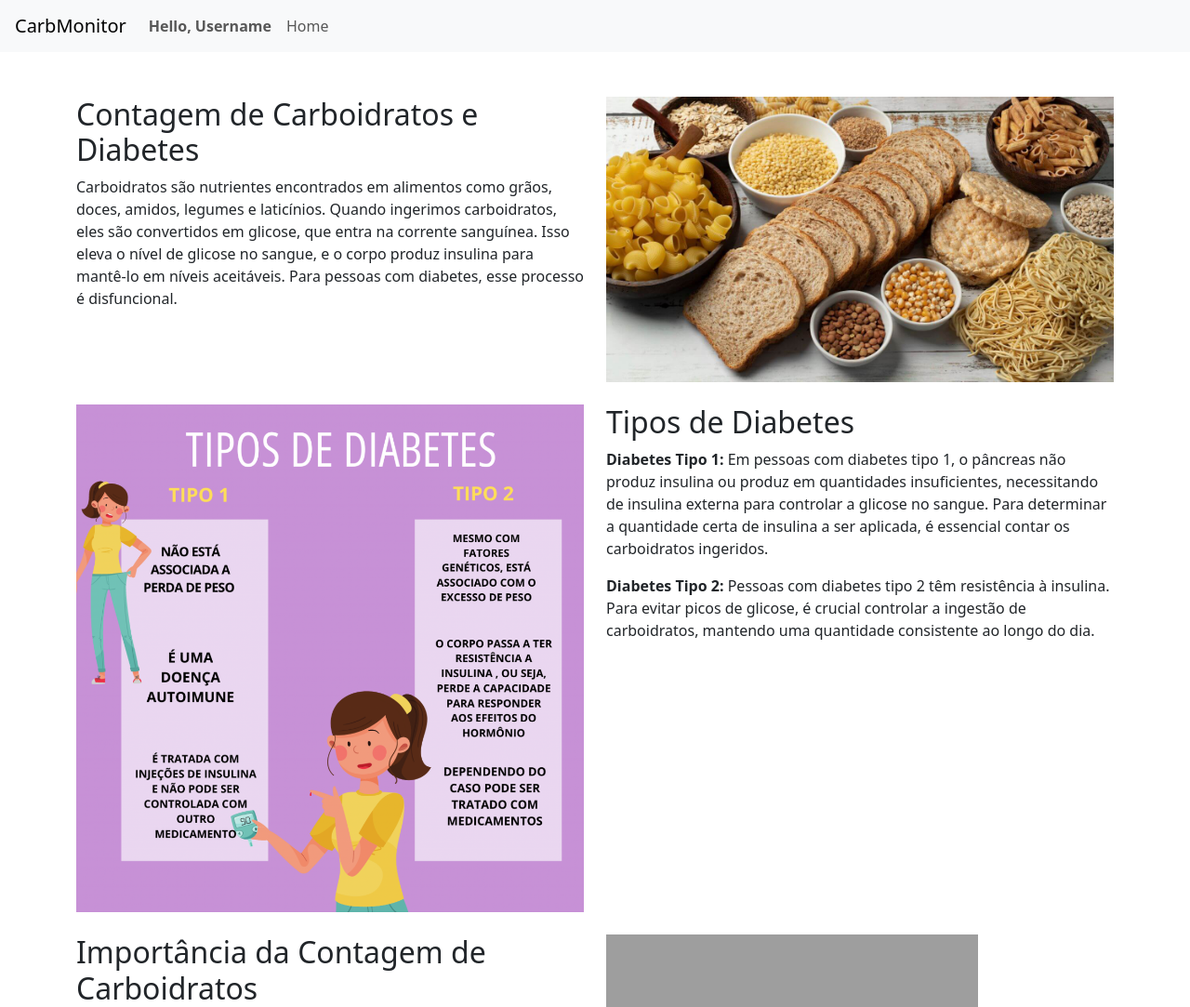
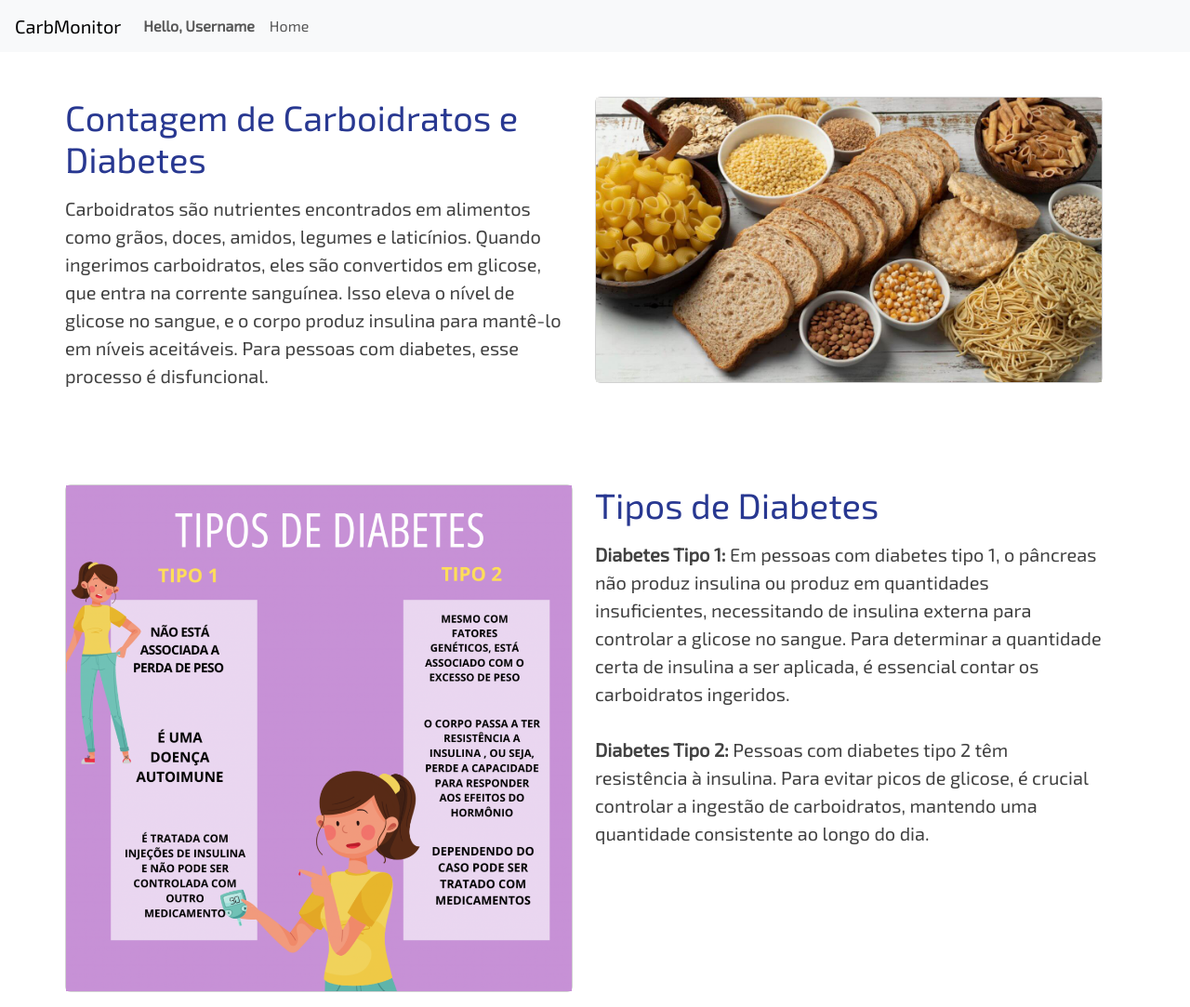
Before and after one commit to JadirXavier/CarbMonitor, a Django app: page / in a window 1280 px wide. Shown: the top 1083 px of the page at 93% size. Run offline with Django 5.2, Linux system fonts and the light colour scheme; grey boxes are pictures that could not be loaded.

Commit message:
Changed index layout and CSS

```diff
--- /dev/null
+++ b/djangoapp/carbmonitor/static/carbmonitor/styles.css
@@ -0,0 +1,30 @@
+body {
+    font-family: "Exo 2", sans-serif;
+    font-optical-sizing: auto;
+    font-weight: 400;
+    font-style: normal;
+}
+
+p{
+    font-size: 20px;
+    line-height: 30px;
+    color: #414141;
+    margin-bottom: 30px;
+}
+
+h1,h2,h3,h4,h5{
+    font-size: 38px;
+    line-height: 45px;
+    color: #283891;
+    margin-bottom: 15px;
+}
+
+.card.all_img_hover {
+    transform: scale(1.0);
+    transition: transform 0.3s ease;
+}
+
+.card.all_img_hover:hover {
+    transform: scale(1.05);
+    transition: transform 0.3s ease;
+}
--- a/djangoapp/carbmonitor/templates/carbmonitor/index.html
+++ b/djangoapp/carbmonitor/templates/carbmonitor/index.html
@@ -5,46 +5,58 @@
 {% block body %}
 {% load static %}
     <div class="container mt-5">
+        <div class="row gx-5 align-items-center">
             <!-- Seção 1: Introdução -->
             <div class="row mb-4">
-            <div class="col-md-6">
+                <div class="col-sm-4 col-md-6 col-lg-6 mb-5">
                     <h2>Contagem de Carboidratos e Diabetes</h2>
                     <p>Carboidratos são nutrientes encontrados em alimentos como grãos, doces, amidos, legumes e laticínios. Quando ingerimos carboidratos, eles são convertidos em glicose, que entra na corrente sanguínea. Isso eleva o nível de glicose no sangue, e o corpo produz insulina para mantê-lo em níveis aceitáveis. Para pessoas com diabetes, esse processo é disfuncional.</p>
                 </div>
-            <div class="col-md-6">
-                <link href="{% static 'carbmonitor/styles.css' %}" rel="stylesheet">
+                <div class="col-sm-4 col-md-6 col-lg-6 mb-5">
+                    <div class="card all_img_hover">
                         <img src="{% static 'carbmonitor/images/alimentos_ricos_em_carboidratos.jpg' %}" class="img-fluid" alt="Alimentos ricos em carboidratos">
+                    </div>
                 </div>
             </div>
             <!-- Seção 2: Diabetes Tipo 1 e Tipo 2 -->
             <div class="row mb-4">
-            <div class="col-md-6">
+                <div class="col-sm-4 col-md-6 col-lg-6 mb-5">
+                    <div class="card all_img_hover">
                         <img src="{% static 'carbmonitor/images/tipos_de_diabetes.jpg' %}" class="img-fluid" alt="Tipos de diabetes">
                     </div>
-            <div class="col-md-6">
+                </div>
+                <div class="col-sm-4 col-md-6 col-lg-6 mb-5">
                     <h2>Tipos de Diabetes</h2>
                     <p><strong>Diabetes Tipo 1:</strong> Em pessoas com diabetes tipo 1, o pâncreas não produz insulina ou produz em quantidades insuficientes, necessitando de insulina externa para controlar a glicose no sangue. Para determinar a quantidade certa de insulina a ser aplicada, é essencial contar os carboidratos ingeridos.</p>
                     <p><strong>Diabetes Tipo 2:</strong> Pessoas com diabetes tipo 2 têm resistência à insulina. Para evitar picos de glicose, é crucial controlar a ingestão de carboidratos, mantendo uma quantidade consistente ao longo do dia.</p>
                 </div>
             </div>
+        </div>
+
         <!-- Seção 3: Importância da Contagem de Carboidratos -->
         <div class="row mb-4">
-            <div class="col-md-6">
+            <div class="col-sm-4 col-md-6 col-lg-6 mb-5">
                 <h2>Importância da Contagem de Carboidratos</h2>
                 <p>A contagem de carboidratos é uma ferramenta útil para controlar os níveis de glicose no sangue. Conta-se as gramas de carboidratos em cada refeição e aplica-se a dose correta de insulina, conhecida como bolus alimentar. A relação insulina/carboidrato define quantos carboidratos uma unidade de insulina pode metabolizar. Esse fator é único para cada pessoa e deve ser definido com um médico especialista.</p>
             </div>
-            <div class="col-md-6">
+            <div class="col-sm-4 col-md-6 col-lg-6 mb-5">
+                <div class="card all_img_hover">
+                    <div class="card_img_under_text_box_img left-border-round">
                         <img src="{% static 'carbmonitor/images/imagem1.jpg' %}" class="img-fluid" alt="Relação insulina/carboidrato">
+                    </div>
+                </div>
             </div>
         </div>
         <!-- Seção 4: Porção do Alimento e Carboidratos Digeríveis -->
         <div class="row mb-4">
-            <div class="col-md-6">
+            <div class="col-sm-4 col-md-6 col-lg-6 mb-5">
                 <h2>Porção do Alimento e Carboidratos Digeríveis</h2>
                 <p>A porção do alimento é a quantidade ingerida na refeição, geralmente medida em gramas, pedaços, fatias, etc. Carboidratos digeríveis são os carboidratos que podem ser digeridos, encontrados em tabelas nutricionais. Informações sobre carboidratos podem ser encontradas em tabelas nutricionais de produtos alimentícios. Para frutas e vegetais, ferramentas como a calculadora de carboidratos do site são úteis.</p>
             </div>
-            <div class="col-md-6">
+            <div class="col-sm-4 col-md-6 col-lg-6 mb-5">
+                <div class="card all_img_hover">
                     <img src="{% static 'carbmonitor/images/imagem1.jpg' %}" class="img-fluid" alt="Porções de alimentos">
+                </div>
             </div>
         </div>
         <!-- Seção 5: Referências -->
--- a/djangoapp/carbmonitor/templates/carbmonitor/layout.html
+++ b/djangoapp/carbmonitor/templates/carbmonitor/layout.html
@@ -6,6 +6,9 @@
         <title>{% block title %}CarbMonitor{% endblock %}</title>
         <link href="https://cdn.jsdelivr.net/npm/bootstrap@5.3.3/dist/css/bootstrap.min.css" rel="stylesheet" integrity="sha384-QWTKZyjpPEjISv5WaRU9OFeRpok6YctnYmDr5pNlyT2bRjXh0JMhjY6hW+ALEwIH" crossorigin="anonymous">
         <link href="{% static 'carbmonitor/styles.css' %}" rel="stylesheet">
+        <link rel="preconnect" href="https://fonts.googleapis.com">
+        <link rel="preconnect" href="https://fonts.gstatic.com" crossorigin>
+        <link href="https://fonts.googleapis.com/css2?family=Exo+2:ital@0;1&display=swap" rel="stylesheet">
     </head>
     <body>
         <nav class="navbar navbar-expand-lg navbar-light bg-light px-3">
```
Lines whose indentation alone changed are shown as unchanged.
